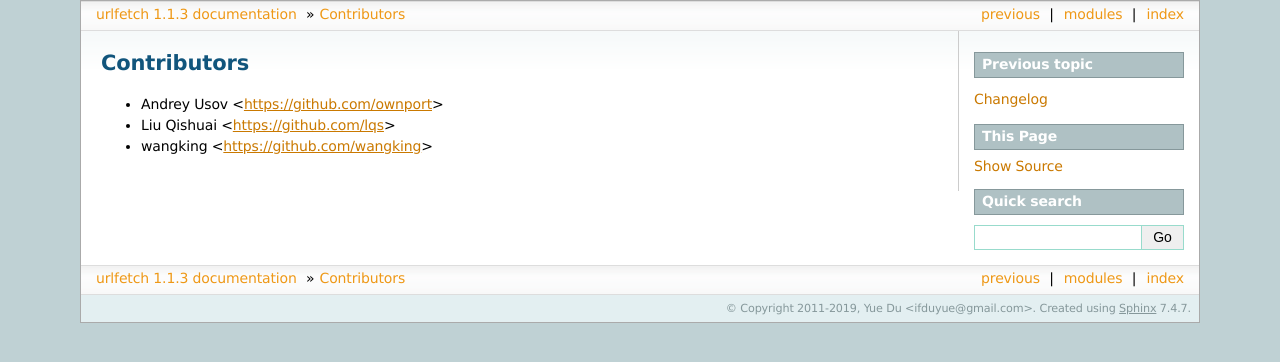
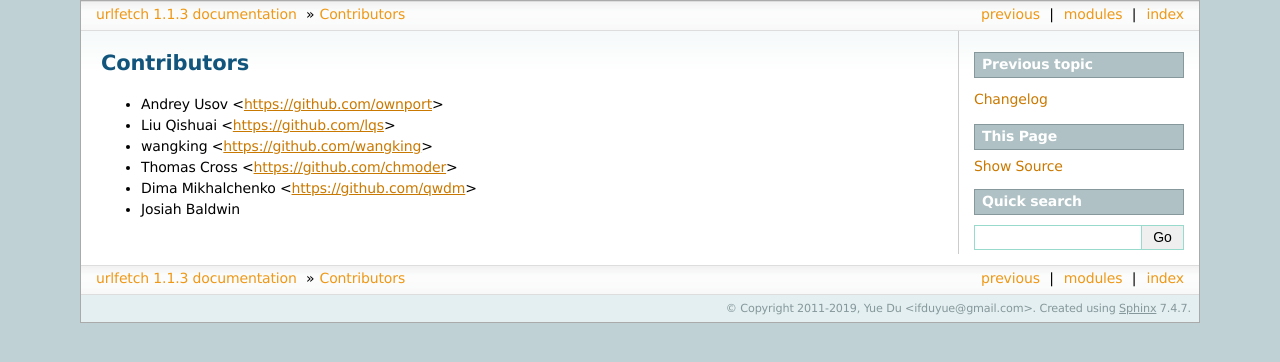
Before and after one commit to ifduyue/urlfetch, a Sphinx documentation site: the page built from doc/contributors.rst, in a window 1280 px wide. Shown: the top 362 px of the page. Built offline with Sphinx 7.4.7, drawn with Linux system fonts in a browser that asks for light colours.

Commit message:
Update contributors.rst, if you're missed please let me know

```diff
--- a/doc/contributors.rst
+++ b/doc/contributors.rst
@@ -5,3 +5,6 @@ Contributors
 * Andrey Usov <https://github.com/ownport>
 * Liu Qishuai <https://github.com/lqs>
 * wangking <https://github.com/wangking>
+* Thomas Cross <https://github.com/chmoder>
+* Dima Mikhalchenko <https://github.com/qwdm>
+* Josiah Baldwin
```
